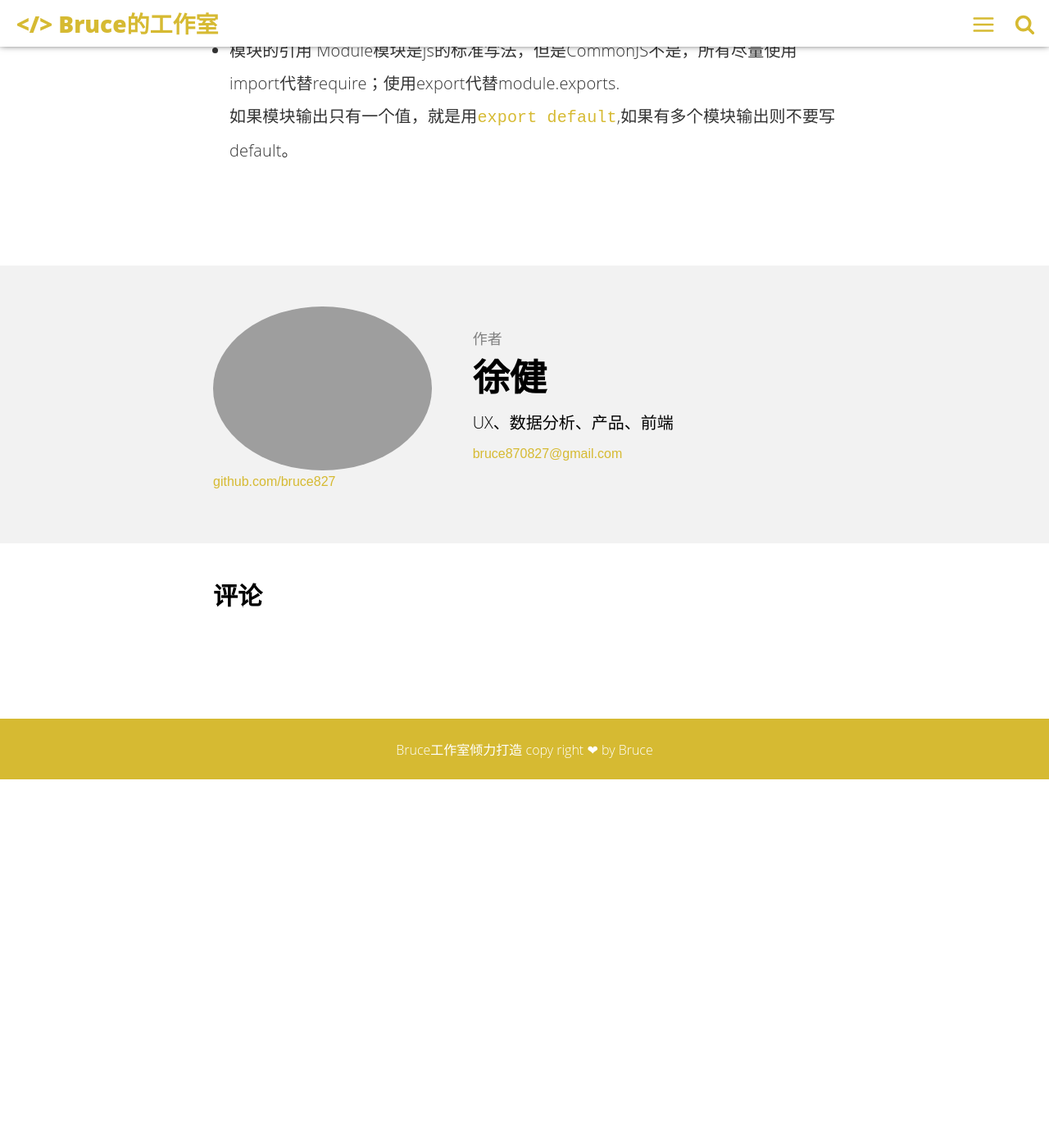
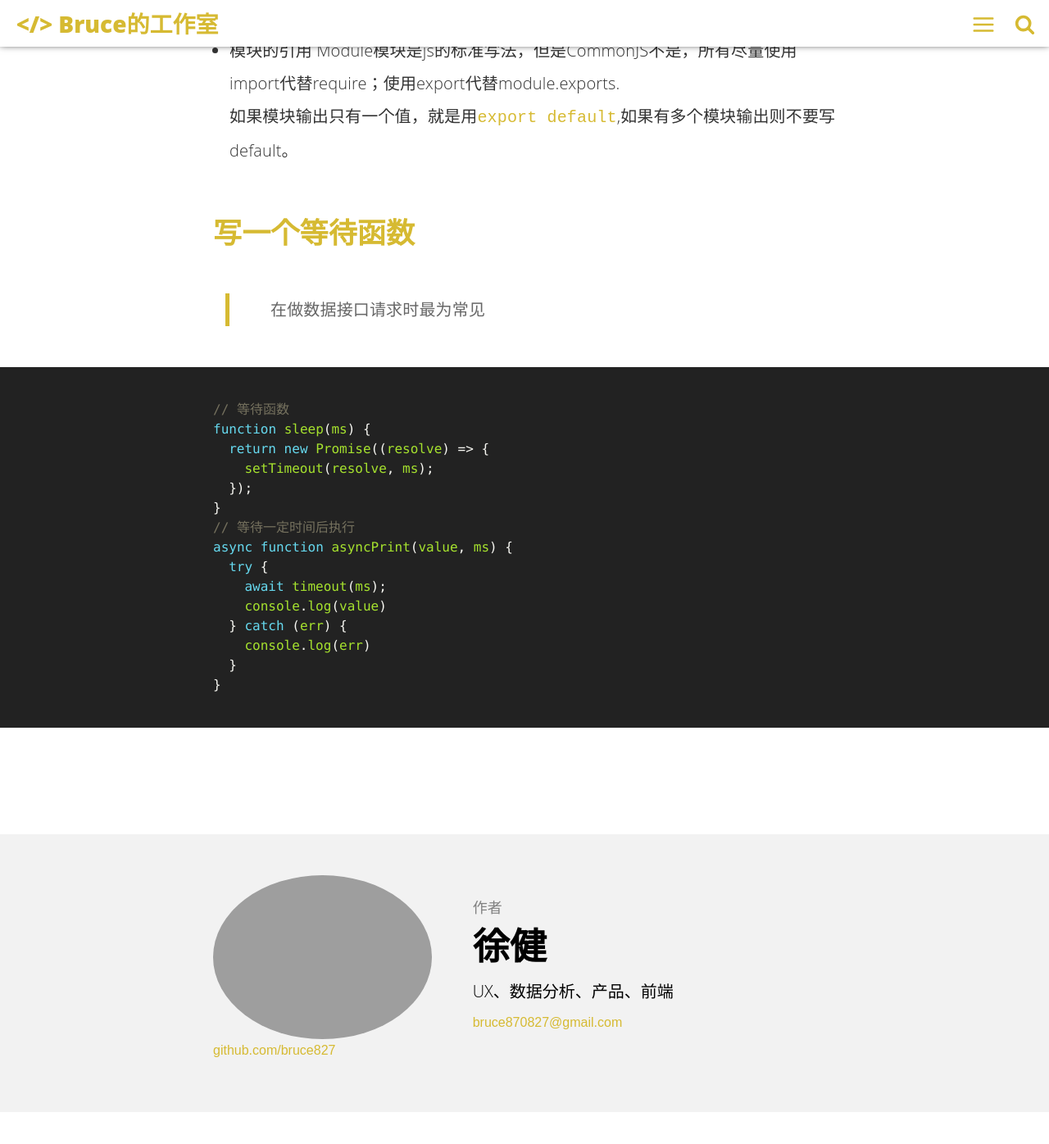
Before and after one commit to bruce827/portfolio, a Jekyll site: the page built from _posts/2019-06-04-ES6-rulse.md, in a window 1280 px wide and 1400 px high, scrolled down 11584 px. Shown: the top 1396 px of the window at 82% size. Built offline with Jekyll 4.4.1, drawn with Linux system fonts in a browser that asks for light colours; comment, search, counter and statistics services are not loaded; before the commit the page ends 12535 px from its top, so only the background shows below that.

Commit message:
文章更新
添加等待函数写法

```diff
--- a/_posts/2019-06-04-ES6-rulse.md
+++ b/_posts/2019-06-04-ES6-rulse.md
@@ -277,3 +277,26 @@ for (let item of map.entries()) {
 - 模块的引用
 Module模块是js的标准写法，但是CommonJS不是，所有尽量使用import代替require；使用export代替module.exports.
 如果模块输出只有一个值，就是用`export default`,如果有多个模块输出则不要写default。
+
+
+## 写一个等待函数
+
+> 在做数据接口请求时最为常见
+
+{% highlight  javascript %}
+// 等待函数
+function sleep(ms) {
+  return new Promise((resolve) => {
+    setTimeout(resolve, ms);
+  });
+}
+// 等待一定时间后执行
+async function asyncPrint(value, ms) {
+  try {
+    await timeout(ms);
+    console.log(value)
+  } catch (err) {
+    console.log(err)
+  }
+}
+{% endhighlight %}
--- a/series.html
+++ b/series.html
@@ -3,7 +3,7 @@ layout: minimal
 title: "系列课程"
 permalink: /series/index.html
 image: '/assets/img/series.png'
-description: "我会坚持不断挖坑，不断填坑。"
+description: "我会坚持不断挖坑,不断填坑。"
 ---
 
 {% for tag in site.categories %}
```
Also changed, not shown: assets/img/other/open-licence.png (added).
